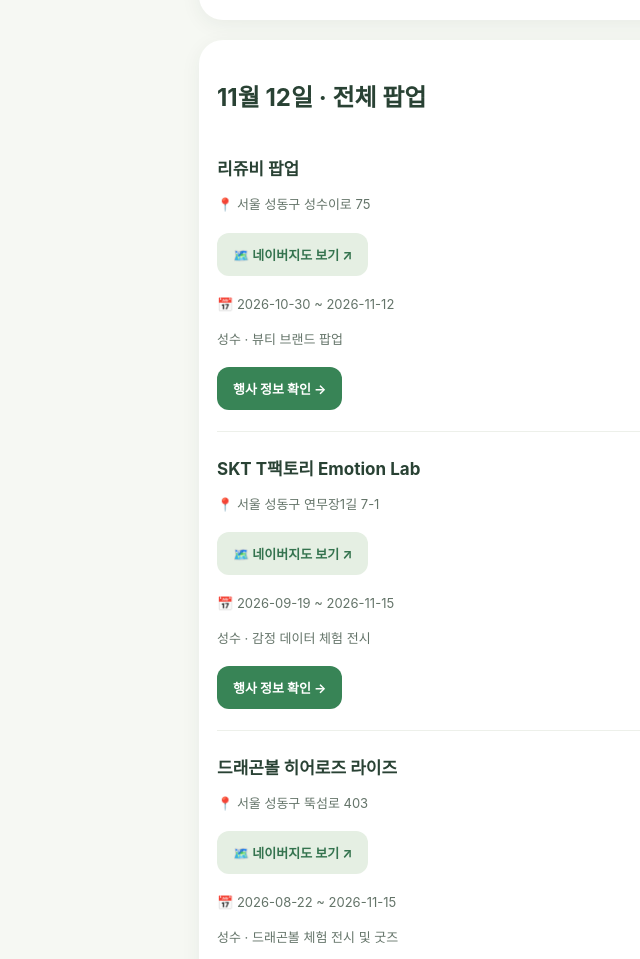
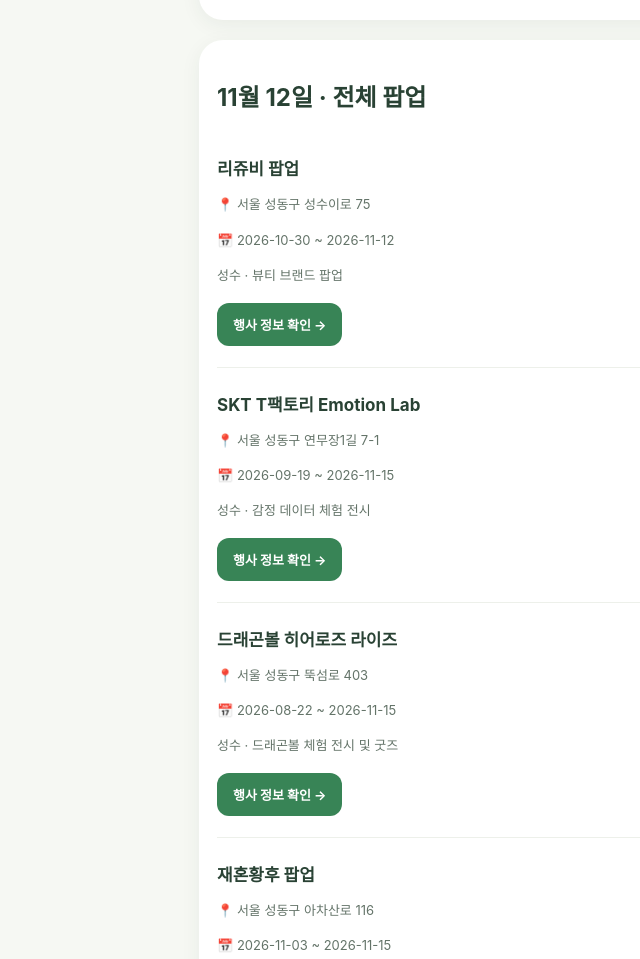
Before and after one commit to boyyaa/yamujin-popup, a plain HTML site: page index.html in a window 1280 px wide. Shown: the part 1292-2251 px from the top of the page, without its empty margins (75-715 px from the left). Drawn offline with Linux system fonts and the light colour scheme.

Commit message:
Refactor place link display in index.html
Updated the map link to display the place name and styled it.

```diff
--- a/index.html
+++ b/index.html
@@ -422,20 +422,25 @@ function show(date,category){
   item.append(h);
 
 
+
 if(e.place && e.place.trim()){
   const p=document.createElement("p");
-  p.textContent="📍 "+e.place;
-  item.append(p);
 
   const mapLink=document.createElement("a");
-  mapLink.className="link secondary";
   mapLink.href="https://map.naver.com/p/search/"+
     encodeURIComponent(e.place.trim());
   mapLink.target="_blank";
   mapLink.rel="noopener noreferrer";
-  mapLink.textContent="🗺️ 네이버지도 보기 ↗";
-  item.append(mapLink);
+  mapLink.textContent="📍 "+e.place;
+
+  mapLink.style.color="#647469";
+mapLink.style.textDecoration="none";
+mapLink.style.cursor="pointer";
+
+  p.append(mapLink);
+  item.append(p);
 }
+
 
 for(const line of [
   "📅 "+e.start+" ~ "+e.end,
```
